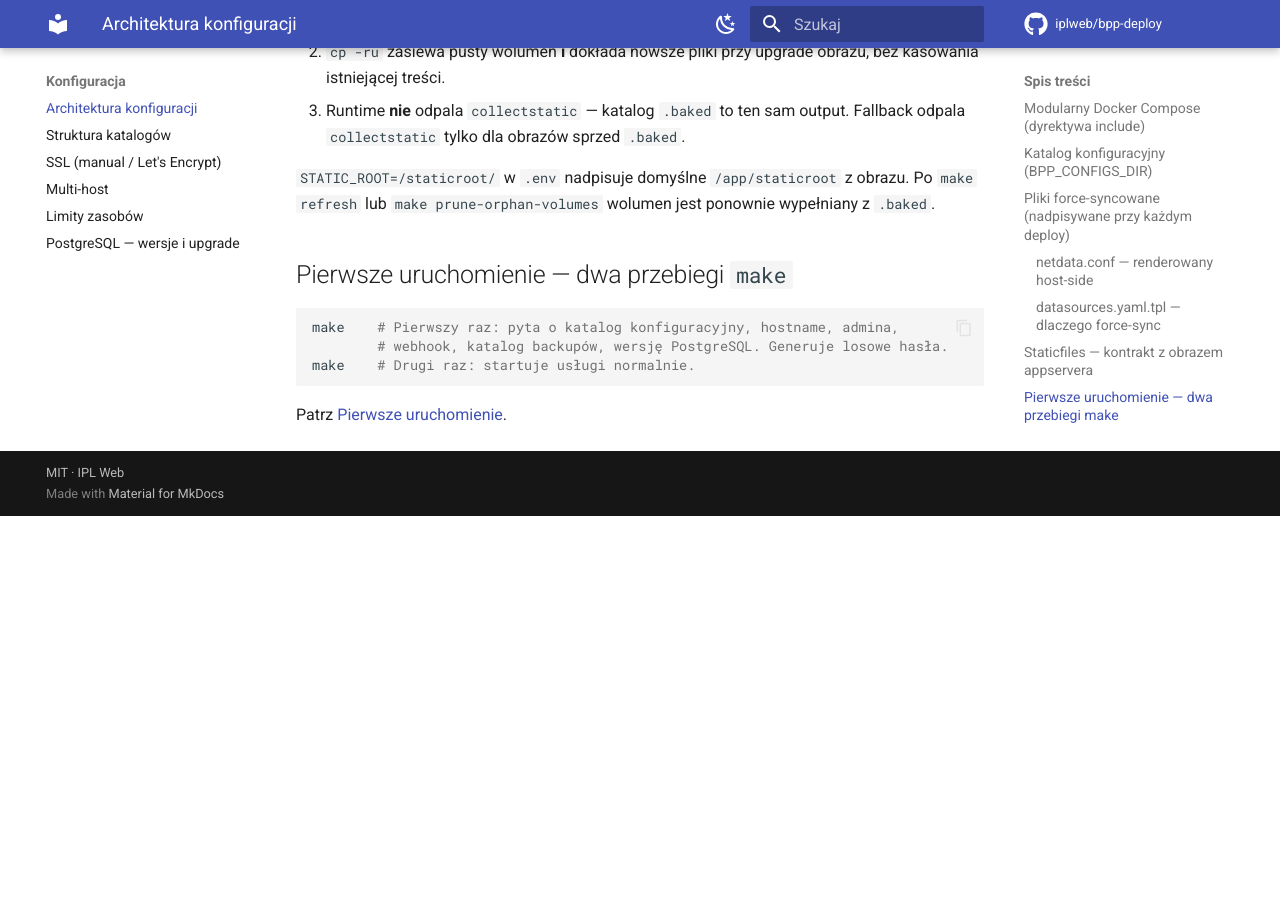
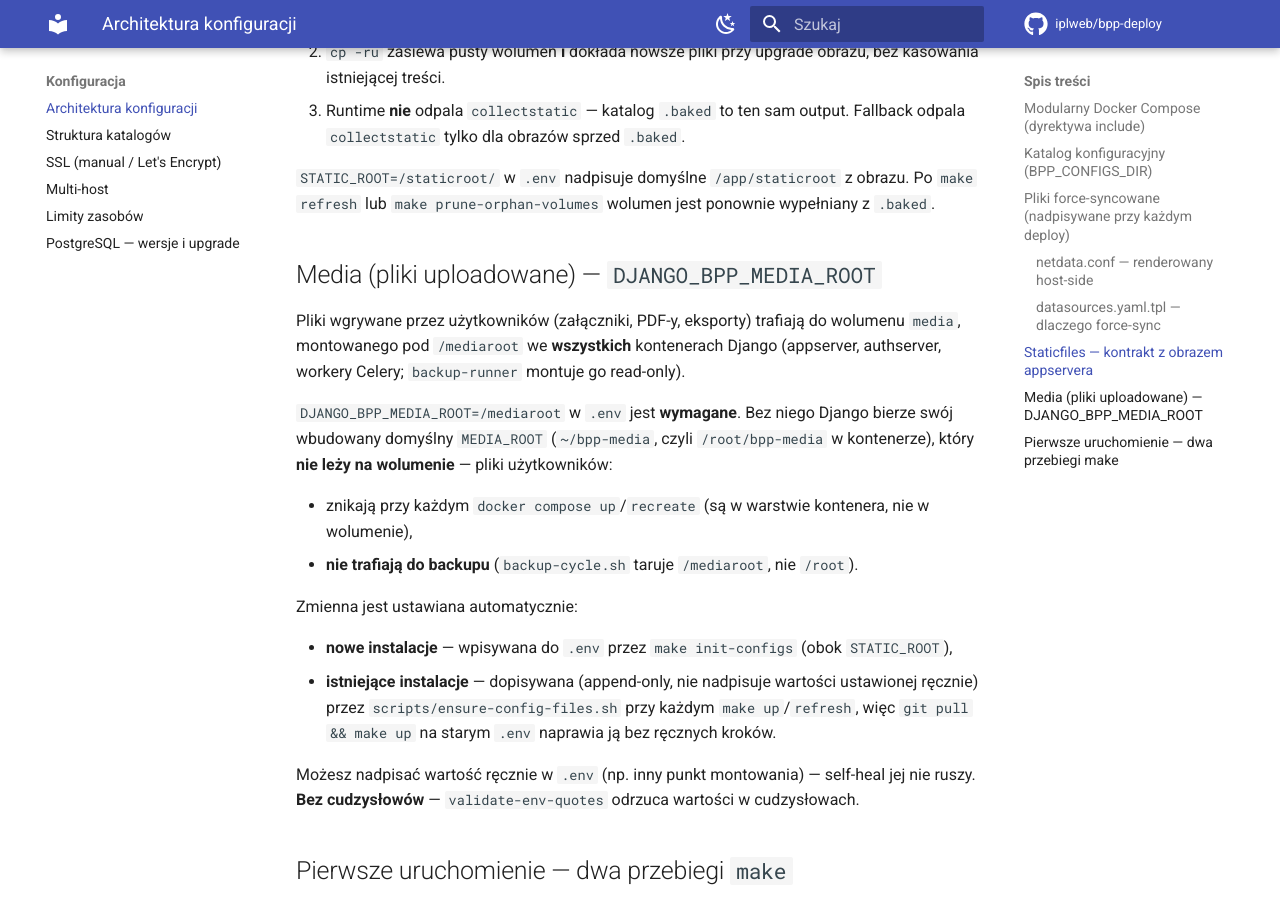
Before and after one commit to iplweb/bpp-deploy, an MkDocs documentation site: the page built from docs/konfiguracja/architektura.md, in a window 1280 px wide and 900 px high, scrolled down 2105 px. Built offline with MkDocs 1.6.1 and Material for MkDocs 9.7.7, drawn with Linux system fonts in a browser that asks for light colours; comment, search, counter and statistics services are not loaded; before the commit the page ends 2621 px from its top, so only the background shows below that.

Commit message:
fix(env): default DJANGO_BPP_MEDIA_ROOT=/mediaroot
Without DJANGO_BPP_MEDIA_ROOT Django falls back to its built-in default
(~/bpp-media = /root/bpp-media in the container), off the `media` volume
mounted at /mediaroot in every Django container. Uploads then vanish on
container recreate and are excluded from backups (backup-cycle.sh tars
/mediaroot, not /root).

Set the var in three coordinated places so it lands in .env in every
scenario (backwards-compat contract: `git pull && make up` must work with
no manual step):
- init-configs.sh heredoc        -> fresh .env (sibling of STATIC_ROOT)
- init-configs.sh ensure_env_var -> backfill on `make init-configs`
- ensure-config-files.sh         -> append-only self-heal, runs on every
                                    `make up`/`refresh`, fixes old .env
                                    files automatically (no manual step)

Value is unquoted to satisfy the validate-env-quotes guard; self-heal is
append-only so a user override is preserved.

Refactor: shared _ensure_var helper in ensure-config-files.sh;
_ensure_secret is now a thin wrapper over it (byte-identical log output,
secret value still never written to the log).

Docs: parallel "Media" section in docs/konfiguracja/architektura.md and
an agent-steering note in CLAUDE.md.

Co-Authored-By: Claude Opus 4.8 (1M context) <noreply@anthropic.com>

````diff
--- a/docs/konfiguracja/architektura.md
+++ b/docs/konfiguracja/architektura.md
@@ -89,6 +89,31 @@ przez `webserver`/nginx (mount `/var/www/html/staticroot`). Źródłem jest
 `STATIC_ROOT=/staticroot/` w `.env` nadpisuje domyślne `/app/staticroot` z obrazu.
 Po `make refresh` lub `make prune-orphan-volumes` wolumen jest ponownie wypełniany z `.baked`.
 
+## Media (pliki uploadowane) — `DJANGO_BPP_MEDIA_ROOT`
+
+Pliki wgrywane przez użytkowników (załączniki, PDF-y, eksporty) trafiają do wolumenu
+`media`, montowanego pod `/mediaroot` we **wszystkich** kontenerach Django (appserver,
+authserver, workery Celery; `backup-runner` montuje go read-only).
+
+`DJANGO_BPP_MEDIA_ROOT=/mediaroot` w `.env` jest **wymagane**. Bez niego Django bierze
+swój wbudowany domyślny `MEDIA_ROOT` (`~/bpp-media`, czyli `/root/bpp-media` w
+kontenerze), który **nie leży na wolumenie** — pliki użytkowników:
+
+- znikają przy każdym `docker compose up`/`recreate` (są w warstwie kontenera, nie w
+  wolumenie),
+- **nie trafiają do backupu** (`backup-cycle.sh` taruje `/mediaroot`, nie `/root`).
+
+Zmienna jest ustawiana automatycznie:
+
+- **nowe instalacje** — wpisywana do `.env` przez `make init-configs` (obok
+  `STATIC_ROOT`),
+- **istniejące instalacje** — dopisywana (append-only, nie nadpisuje wartości ustawionej
+  ręcznie) przez `scripts/ensure-config-files.sh` przy każdym `make up`/`refresh`, więc
+  `git pull && make up` na starym `.env` naprawia ją bez ręcznych kroków.
+
+Możesz nadpisać wartość ręcznie w `.env` (np. inny punkt montowania) — self-heal jej nie
+ruszy. **Bez cudzysłowów** — `validate-env-quotes` odrzuca wartości w cudzysłowach.
+
 ## Pierwsze uruchomienie — dwa przebiegi `make`
 
 ```bash
````
Also changed, not shown: CLAUDE.md (+4 -0 lines), 2 other files.
